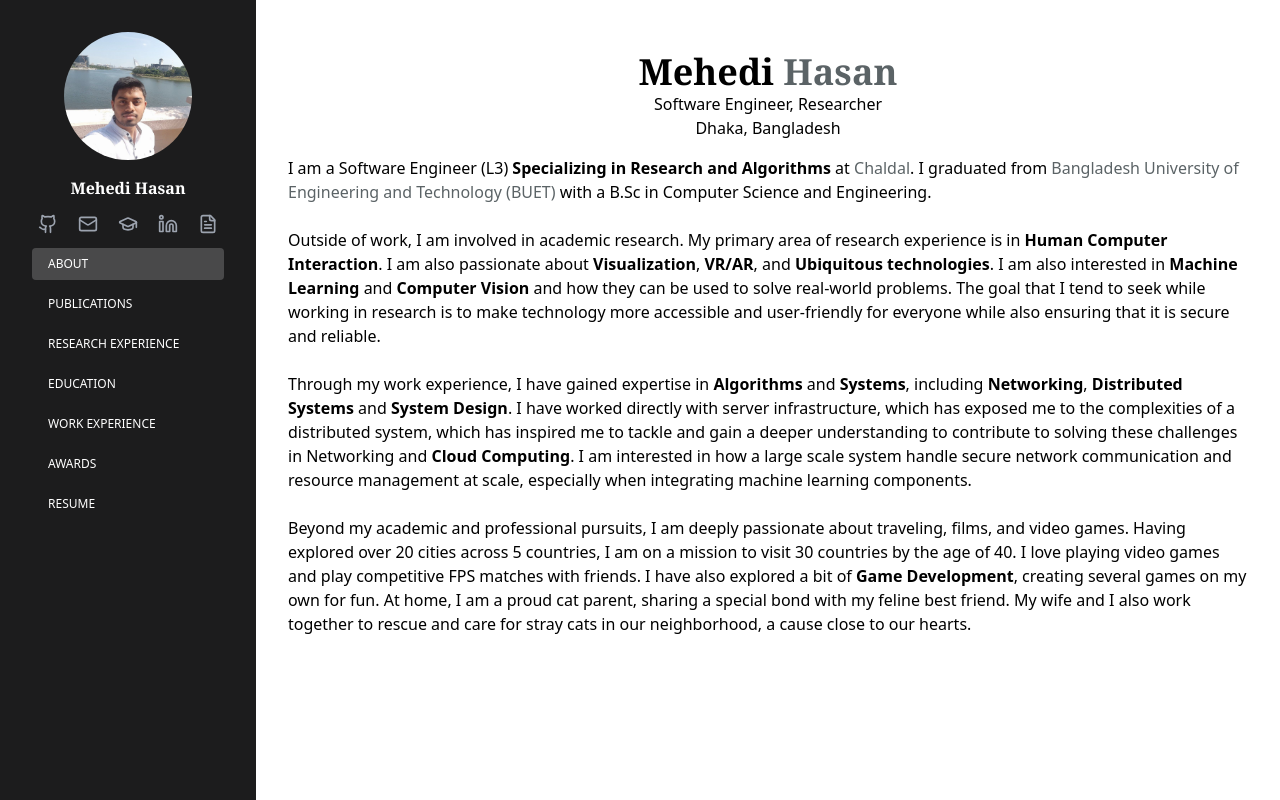
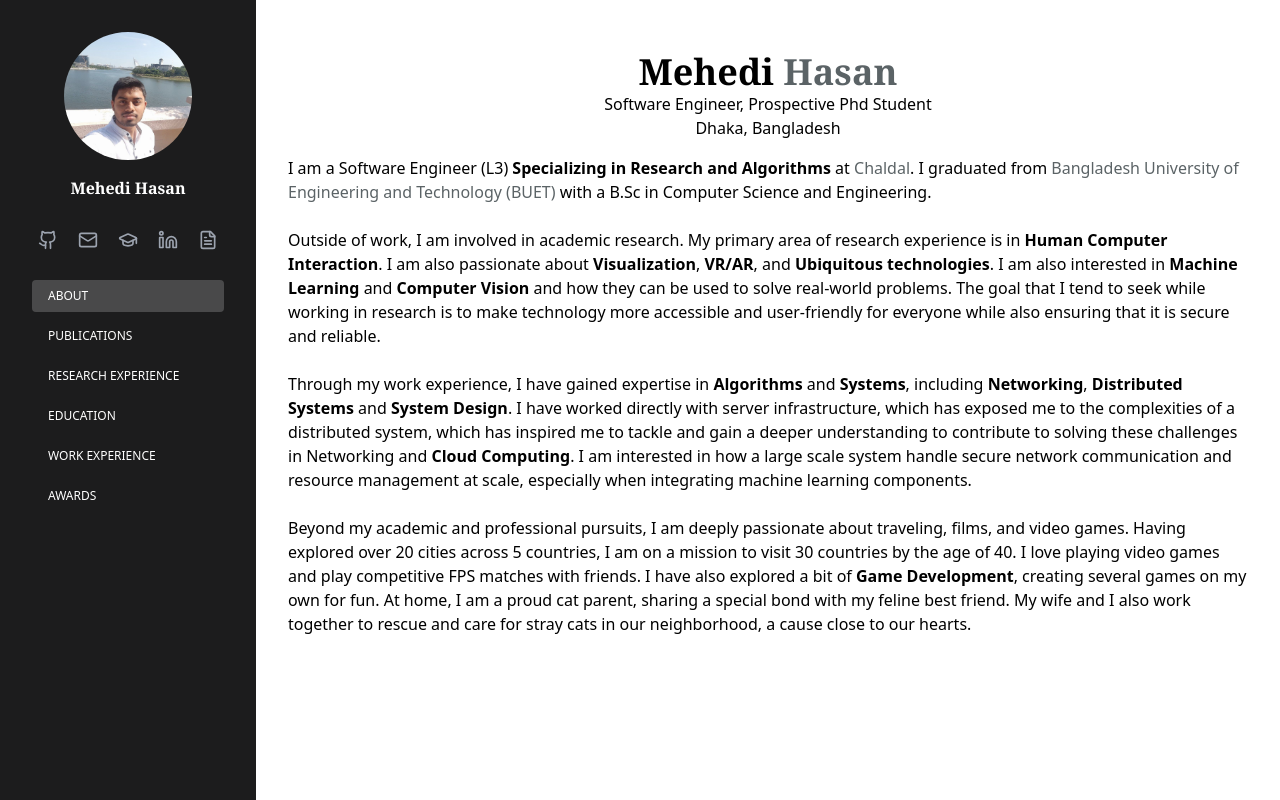
Before and after one commit to Moidda/moidda.github.io, a React (Create React App) app: page / in a window 1280 px wide. Shown: the top 800 px of the page. Built offline with nearby package versions, Linux system fonts and the light colour scheme.

Commit message:
Remove resume

```diff
--- a/src/components/Portfolio.js
+++ b/src/components/Portfolio.js
@@ -6,7 +6,6 @@ import ResearchExperience from './sections/ResearchExperience';
 import Education from './sections/Education';
 import WorkExperience from './sections/WorkExperience';
 import Awards from './sections/Awards';
-import Resume from './sections/Resume';
 import { SECTIONS } from '../constants/Sections';
 
 const Portfolio = () => {
@@ -52,7 +51,6 @@ const Portfolio = () => {
         <Education />
         <WorkExperience />
         <Awards />
-        <Resume />
       </div>
     </div>
   );
--- a/src/components/layouts/Sidebar.js
+++ b/src/components/layouts/Sidebar.js
@@ -23,7 +23,7 @@ const Sidebar = ({ activeSection, scrollToSection }) => {
         <span className="text-white">Hasan</span>
       </h1>
 
-      <div className="mb-2">
+      <div className="mb-6 mt-6">
         <SocialLinks />
       </div>
 
--- a/src/components/sections/About.js
+++ b/src/components/sections/About.js
@@ -7,7 +7,7 @@ const About = () => {
         <h1 className="text-center text-4xl font-serif font-bold pt-5">
           Mehedi <span className="text-[#5b6366]">Hasan</span>
         </h1>
-      <span>Software Engineer, Researcher</span>
+        <span>Software Engineer, Prospective Phd Student</span>
         <br />
         <span>Dhaka, Bangladesh</span>
 
--- a/src/components/sections/Resume.js
+++ /dev/null
@@ -1,11 +0,0 @@
-import React from 'react';
-
-const Resume = () => {
-  return (
-    <div id="resume" className="min-h-screen mt-10">
-      <h2 className="text-3xl font-bold mb-6">Resume</h2>
-    </div>
-  );
-};
-
-export default Resume;
--- a/src/constants/Sections.js
+++ b/src/constants/Sections.js
@@ -34,10 +34,5 @@ export const SECTIONS = {
         id: 'awards',
         label: 'AWARDS',
         title: 'Awards'
-    },
-    RESUME: {
-        id: 'resume',
-        label: 'RESUME',
-        title: 'Resume',
     }
 };
```
Lines whose indentation alone changed are shown as unchanged.
